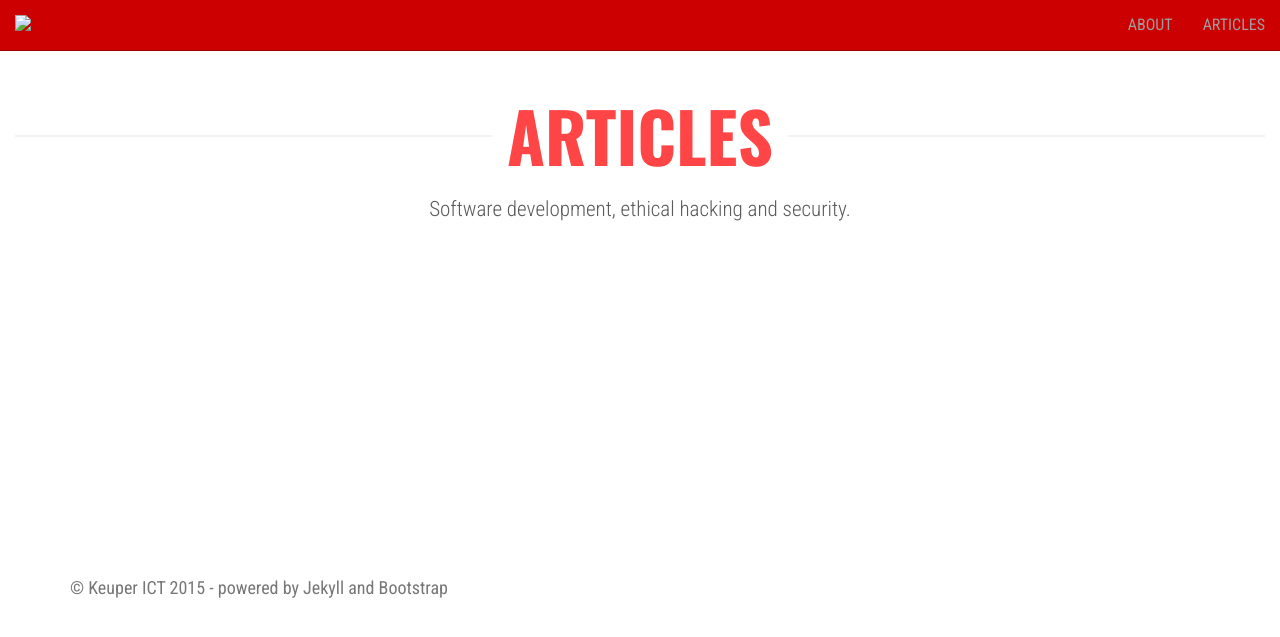
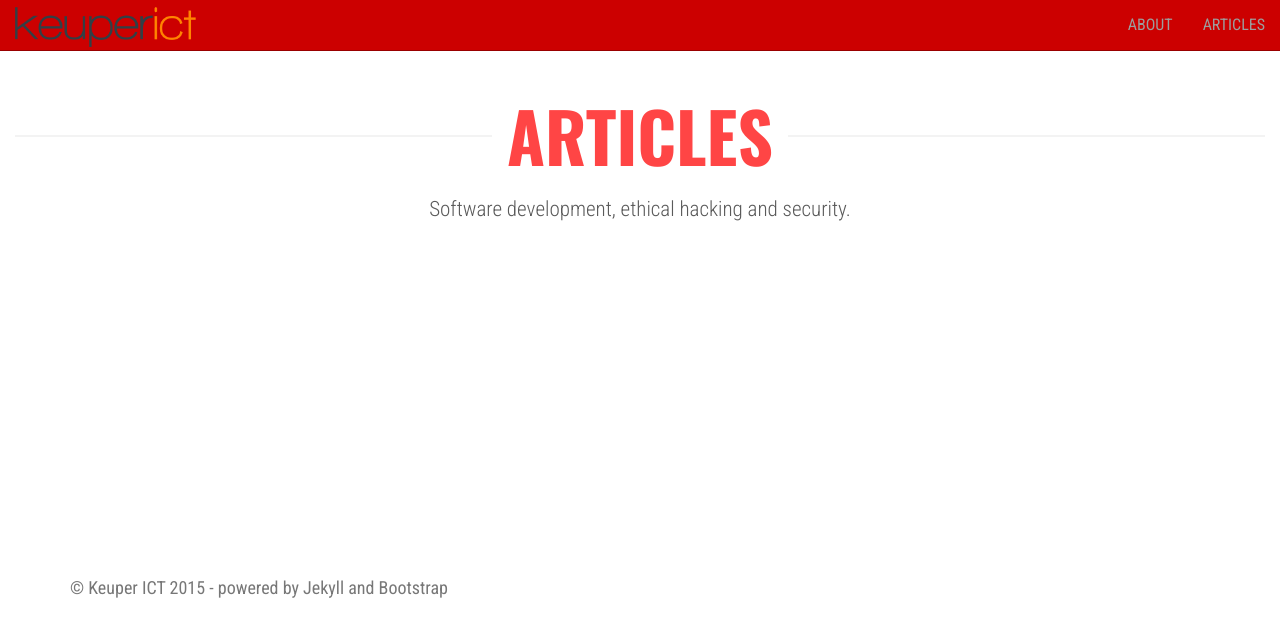
Before and after one commit to jkeuper/jkeuper.github.io, a Jekyll site: the page built from _pages/posts.md, in a window 1280 px wide. Shown: the top 637 px of the page. Built offline with Jekyll 4.4.1, drawn with Linux system fonts in a browser that asks for light colours; nearby versions of some CDN libraries.

Commit message:
Fixed small things

```diff
--- a/_config.yml
+++ b/_config.yml
@@ -26,7 +26,7 @@
 
 # Conversion
 markdown:    kramdown
-highlighter: pygments
+highlighter: rouge
 lsi:         false
 excerpt_separator: "\n\n"
 
--- a/_includes/header.html
+++ b/_includes/header.html
@@ -44,7 +44,7 @@
                     <span class="icon-bar"></span>
                     <span class="icon-bar"></span>
                 </button>
-                <a class="navbar-brand" href="/"><img src="images/logo.png"></a>
+                <a class="navbar-brand" href="/"><img style="padding: 0px; margin-top: -8px" height="40px" src="/images/logo.png"></a>
             </div>
             <div id="navbar" class="navbar-collapse collapse">
                 <ul class="nav navbar-nav navbar-right">
--- a/_layouts/posts.html
+++ b/_layouts/posts.html
@@ -2,18 +2,6 @@
 
     {% include title-group.html %}
 
-    <main>
-        <div class="container">
-            <div class="row">
-                <div class="col-md-12">
-                    {% for post in paginator.posts %}
-                        {% include tile.html %}
-                    {% endfor %}
-
-                    {% include pagination.html %}
-                </div>
-            </div>
-        </div>
-    </main>
+    {{ content }}
 
 {% include footer.html %}
--- a/_pages/posts.md
+++ b/_pages/posts.md
@@ -4,4 +4,16 @@
 permalink: /posts/
 ---
 
-<!-- BLANK -->
+<main>
+    <div class="container">
+        <div class="row">
+            <div class="col-md-12">
+                {% for post in paginator.posts %}
+                    {% include tile.html %}
+                {% endfor %}
+
+                {% include pagination.html %}
+            </div>
+        </div>
+    </div>
+</main>
```
